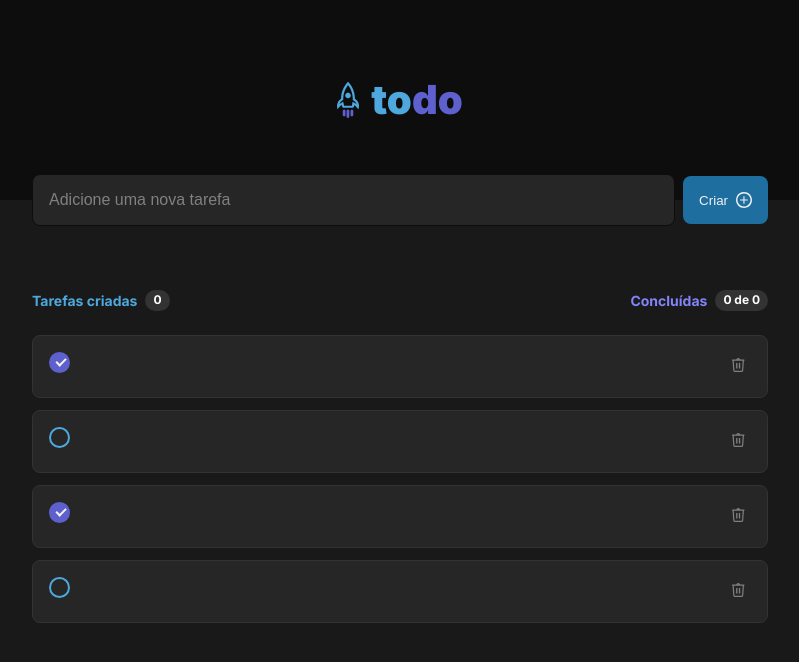
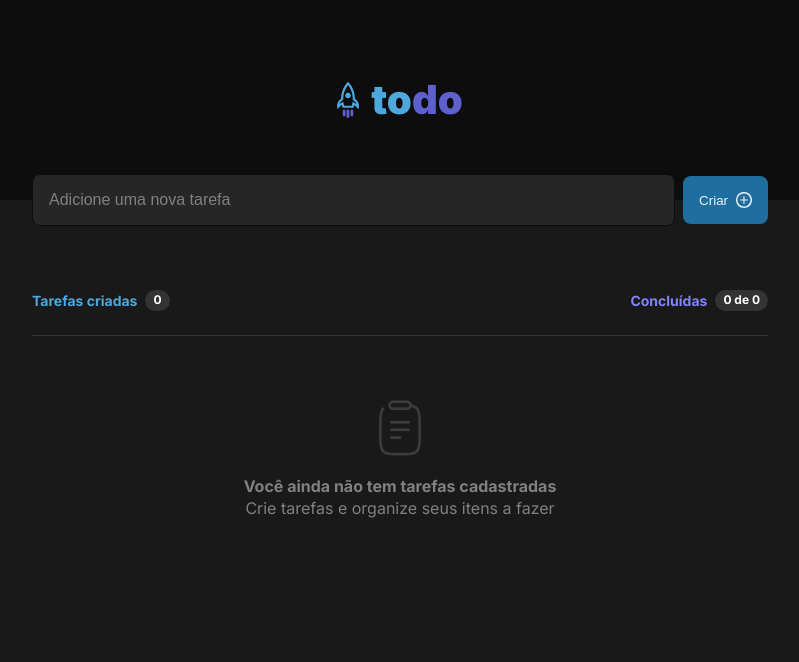
Before and after one commit to hanyelC/react-todo, a React (Vite) app: page / in a window 1280 px wide. Shown: the top 662 px of the page, without its empty margins (240-1039 px from the left). Built offline with nearby package versions, Linux system fonts and the light colour scheme.

Commit message:
feat: implement the functionality

```diff
--- a/src/components/App/index.tsx
+++ b/src/components/App/index.tsx
@@ -1,3 +1,4 @@
+import { useState } from 'react';
 import { CreateButton } from '../CreateButton';
 import { Header } from '../Header';
 import { Input } from '../Input';
@@ -5,33 +6,95 @@ import { Task } from '../Task';
 import { TasksPlaceholder } from '../TasksPlaceholder';
 import styles from './styles.module.css';
 
+type TaskData = {
+  id: string;
+  done: boolean;
+  text: string;
+};
+
 export function App() {
+  const [tasks, setTasks] = useState<TaskData[]>([]);
+  const [newTaskValue, setNewTaskValue] = useState<string>('');
+
+  const totalOfTasks = tasks.length;
+
+  const totalOfDoneTasks = tasks.reduce((accumulator, { done }) => {
+    if (done) accumulator++;
+    return accumulator;
+  }, 0);
+
+  const handleCreateTask = () => {
+    if (newTaskValue.length === 0) return;
+
+    const id = `${new Date().toISOString()} ${newTaskValue}`;
+
+    const newTask: TaskData = {
+      done: false,
+      id,
+      text: newTaskValue
+    };
+
+    setTasks((prevState) => [...prevState, newTask]);
+
+    setNewTaskValue('');
+  };
+
+  const handleRemoveTask = (taskId: string) => {
+    setTasks((prevState) => prevState.filter((task) => task.id !== taskId));
+  };
+
+  const handleToggleTask = (taskId: string) => {
+    const updatedTasks = tasks.map((task) => {
+      if (taskId === task.id) task.done = !task.done;
+
+      return task;
+    });
+
+    setTasks(updatedTasks);
+  };
+
   return (
     <div className={styles.App}>
       <Header />
 
       <main className={styles.main}>
         <div className={styles['new-task']}>
-          <Input /> <CreateButton />
+          <Input
+            onChange={(e) => setNewTaskValue(e.target.value)}
+            value={newTaskValue}
+          />
+          <CreateButton onClick={handleCreateTask} />
         </div>
         <div className={styles['tasks-container']}>
           <div className={styles['tasks-header']}>
             <div>
               <span>Tarefas criadas</span>
-              <span className={styles.counter}>0</span>
+              <span className={styles.counter}>{totalOfTasks}</span>
             </div>
             <div>
               <span>Concluídas</span>
-              <span className={styles.counter}>0 de 0</span>
+              <span
+                className={styles.counter}
+              >{`${totalOfDoneTasks} de ${totalOfTasks}`}</span>
             </div>
           </div>
-          {/* <TasksPlaceholder /> */}
-          <div className={styles['tasks-list']}>
-            <Task done />
-            <Task />
-            <Task done />
-            <Task />
-          </div>
+          {tasks.length > 0 ? (
+            tasks.map((task) => (
+              <Task
+                key={task.id}
+                done={task.done}
+                onRemoveTask={() => {
+                  handleRemoveTask(task.id);
+                }}
+                onToggleTask={() => {
+                  handleToggleTask(task.id);
+                }}
+                text={task.text}
+              />
+            ))
+          ) : (
+            <TasksPlaceholder />
+          )}
         </div>
       </main>
     </div>
```
